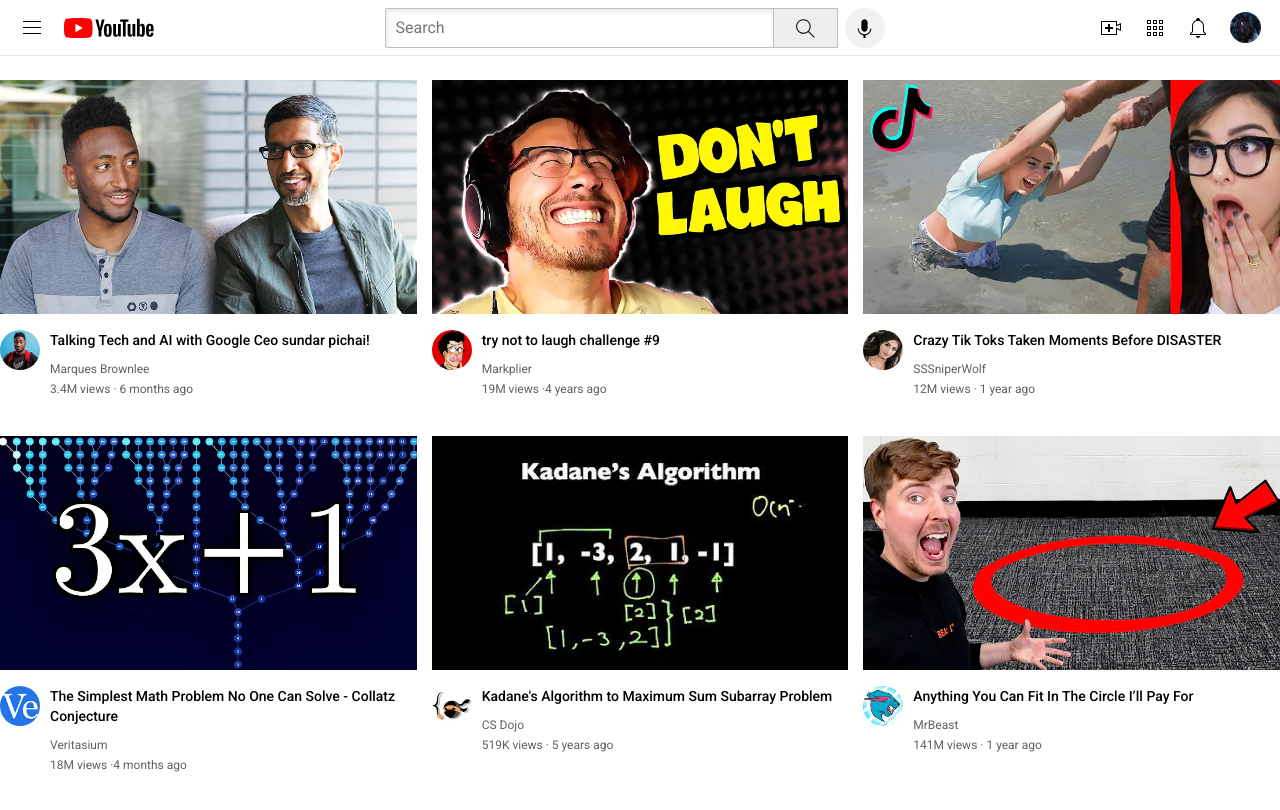
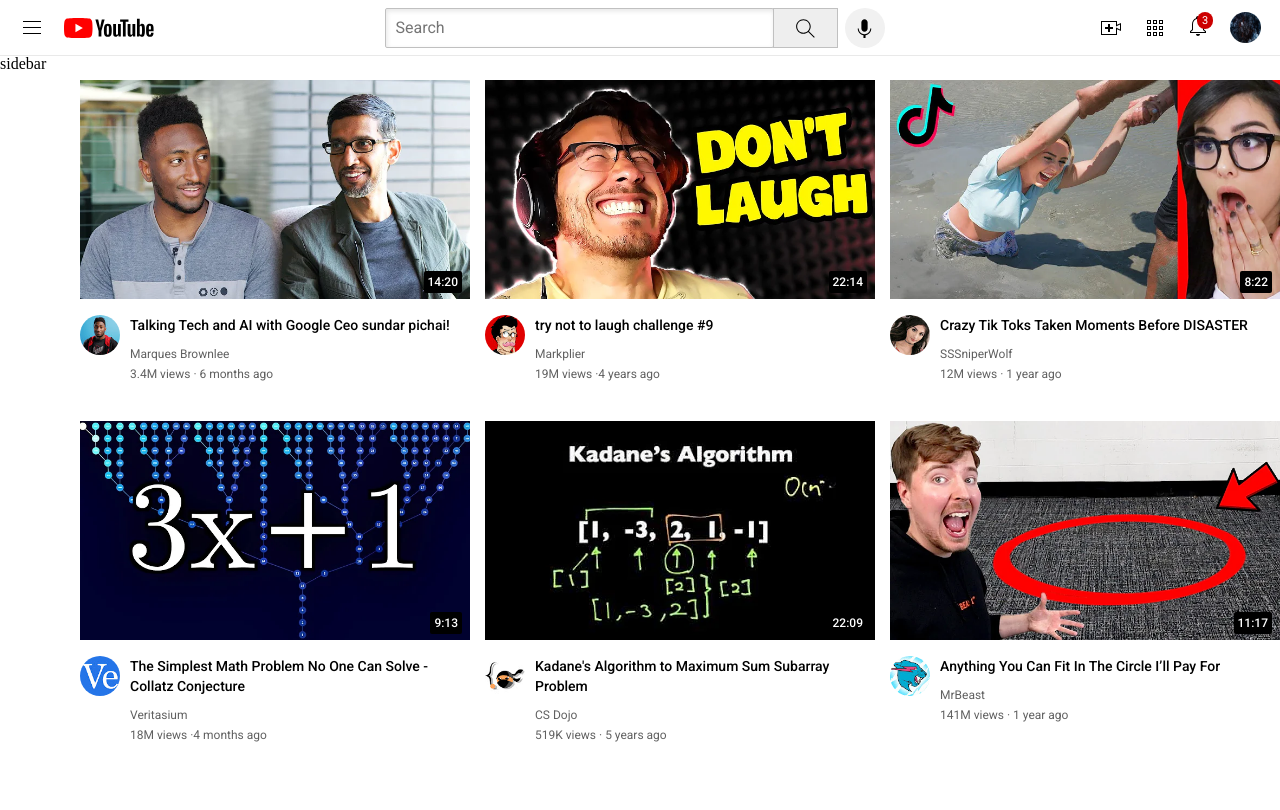
Before and after one commit to joelshajan1551/youtubeclone, a plain HTML site: page index.html in a window 1280 px wide. Shown: the top 810 px of the page. Drawn offline with Linux system fonts and the light colour scheme.

Commit message:
videotimeadded

```diff
--- a/index.html
+++ b/index.html
@@ -11,6 +11,7 @@
     <link rel="stylesheet" href="styles/left.css" />
     <link rel="stylesheet" href="styles/middle.css" />
     <link rel="stylesheet" href="styles/right.css" />
+    <link rel="stylesheet" href="styles/sidebar.css">
 
     <link rel="preconnect" href="https://fonts.googleapis.com" />
     <link rel="preconnect" href="https://fonts.gstatic.com" crossorigin />
@@ -37,9 +38,18 @@
       <div class="right">
         <img class="upload" src="logos/upload.svg" alt="" />
         <img class="apps" src="logos/youtube-apps.svg" alt="" />
+        <div class="notificationcontainer">
         <img class="notifications" src="logos/notifications.svg" alt="" />
+        <div class="notificationcount">
+          3
+        </div>
+        </div>
         <img class="userpicture" src="logos/desktop-4k-forest-aerial-view-3wmpmgz6xjvrb5b2.jpeg" alt="" />
       </div>
+    </div>
+
+    <div class="sidebar">
+      sidebar
     </div>
 
 
@@ -47,6 +57,9 @@
       <div class="videopreview">
         <div class="thumbnailrow">
           <img class="thumbnail" src="thumbnails/1.webp" alt="" />
+          <div class="time">
+             14:20
+          </div>
         </div>
         <div class="videoinfogrid">
           <div class="channelpicture">
@@ -63,7 +76,10 @@
       </div>
       <div class="videopreview">
         <div class="thumbnailrow">
-          <div><img class="thumbnail" src="thumbnails/2.webp" alt="" /></div>
+          <img class="thumbnail" src="thumbnails/2.webp" alt="" />
+          <div class="time">
+            22:14
+         </div>
         </div>
         <div class="videoinfogrid">
           <div class="channelpicture">
@@ -80,6 +96,9 @@
       <div class="videopreview">
         <div class="thumbnailrow">
           <img class="thumbnail" src="thumbnails/3.webp" alt="" />
+          <div class="time">
+            8:22
+         </div>
         </div>
         <div class="videoinfogrid">
           <div class="channelpicture">
@@ -94,7 +113,10 @@
       </div>
       <div class="videopreview">
         <div class="thumbnailrow">
-          <div><img class="thumbnail" src="thumbnails/4.webp" alt="" /></div>
+          <img class="thumbnail" src="thumbnails/4.webp" alt="" />
+          <div class="time">
+            9:13
+         </div>
         </div>
         <div class="videoinfogrid">
           <div class="channelpicture">
@@ -113,6 +135,9 @@
       <div class="videopreview">
         <div class="thumbnailrow">
           <img class="thumbnail" src="thumbnails/5.webp" alt="" />
+          <div class="time">
+            22:09
+         </div>
         </div>
         <div class="videoinfogrid">
           <div class="channelpicture">
@@ -129,7 +154,10 @@
       </div>
       <div class="videopreview">
         <div class="thumbnailrow">
-          <div><img class="thumbnail" src="thumbnails/6.webp" alt="" /></div>
+          <img class="thumbnail" src="thumbnails/6.webp" alt="" />
+          <div class="time">
+            11:17
+         </div>
         </div>
         <div class="videoinfogrid">
           <div class="channelpicture">
--- a/styles/general.css
+++ b/styles/general.css
@@ -7,4 +7,6 @@ body {
   margin: 0;
   padding-bottom: 1000px;
   margin-top: 80px;
+  margin-left: 80px;
+
 }
--- a/styles/head.css
+++ b/styles/head.css
@@ -12,6 +12,7 @@
   border-bottom-width: 1px;
   border-bottom-style: solid;
   border-bottom-color: rgb(233, 233, 233);
+  z-index: 100;
 }
 .left {
   align-items: center;
--- a/styles/right.css
+++ b/styles/right.css
@@ -13,3 +13,21 @@
   width: 31px;
 
 }
+.notificationcontainer{
+  position: relative;
+}
+
+.notificationcount{
+  position: absolute;
+  top: -2px;
+  right: -3px;
+  background-color: #cc0000;
+  color: white;
+  font-family: Roboto, Arial;
+  font-size: 11px;
+  padding-left: 5px;
+  padding-right: 5px;
+  padding-top: 2px;
+  padding-bottom: 2px;
+  border-radius: 50px;
+}
--- /dev/null
+++ b/styles/sidebar.css
@@ -0,0 +1,8 @@
+.sidebar{
+    background-color: rgb(255, 255, 255);
+    position: fixed;
+    bottom: 0;
+    left: 0;
+    top: 55px;
+    width: 72px;
+}
--- a/styles/yt.css
+++ b/styles/yt.css
@@ -14,6 +14,7 @@
 }
 .thumbnailrow {
   margin-bottom: 12px;
+  position: relative;
 }
 .stats,
 .channelname {
@@ -33,3 +34,19 @@
   column-gap: 15px;
   row-gap: 40px;
 }
+.time{
+  background-color: black;
+  color: white;
+  position: absolute;
+  bottom: 10px;
+  right: 8px;
+  border-radius: 2px;
+  font-family: Roboto, Arial;
+  font-weight: 500;
+  font-size: 12px;
+  padding-left: 4px;
+  padding-right: 4px;
+  padding-top: 4px;
+  padding-bottom: 4px;
+
+}
```
